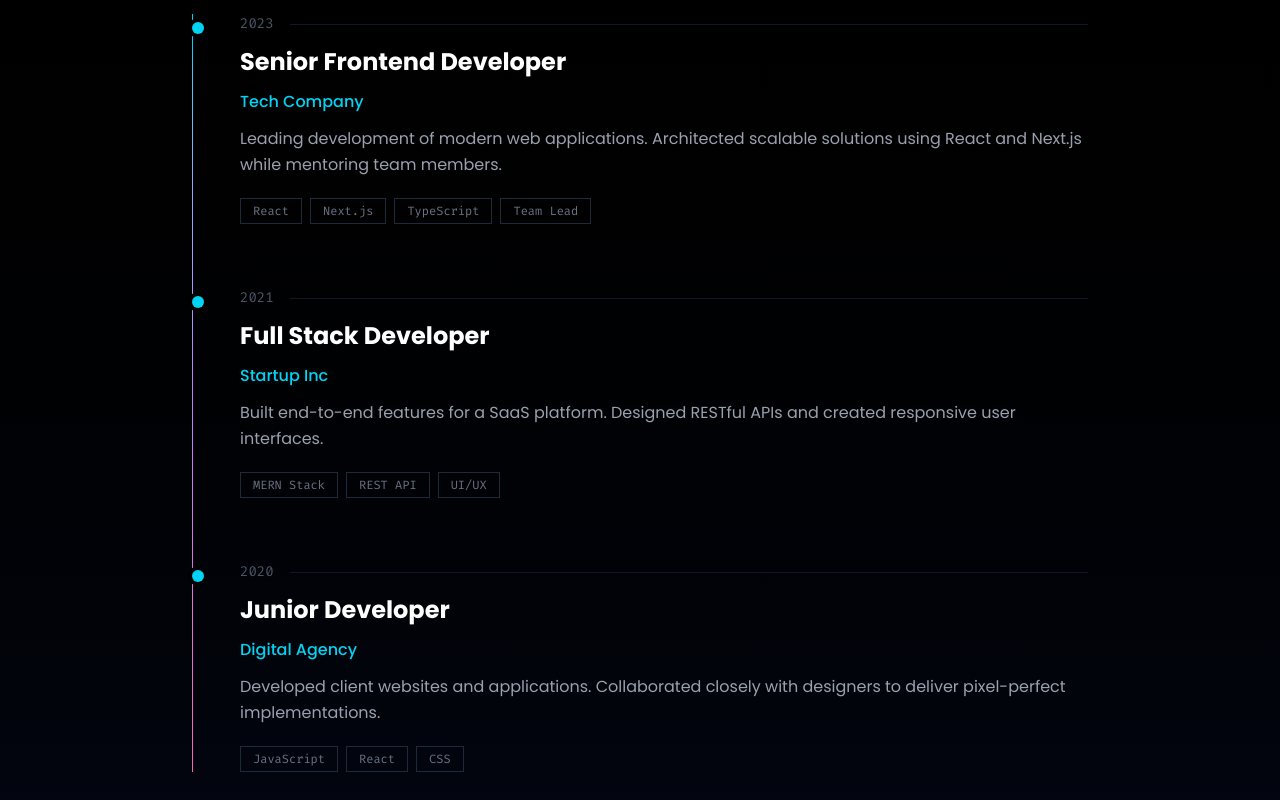
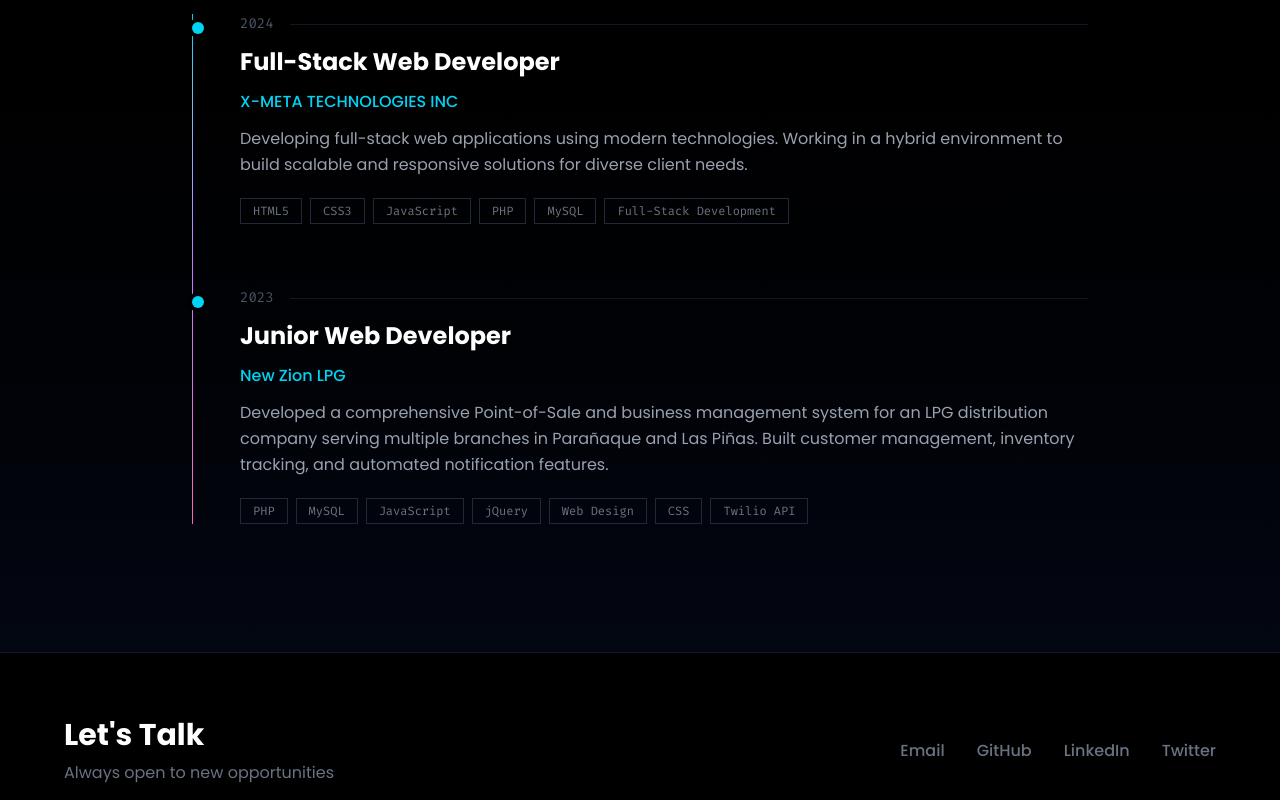
Before and after one commit to icodeninjaX/keith-vergara, a Next.js app: page / in a window 1280 px wide. Shown: the part 3900-4700 px from the top of the page. Built offline with nearby package versions, Linux system fonts and the light colour scheme.

Commit message:
edited work experience

```diff
--- a/app/page.tsx
+++ b/app/page.tsx
@@ -323,31 +323,21 @@
             <div className="space-y-16 relative before:absolute before:left-0 before:top-0 before:bottom-0 before:w-px before:bg-gradient-to-b before:from-cyan-400 before:via-purple-400 before:to-pink-400">
               <FadeInSection delay={0.1}>
                 <WorkItem
-                  year="2023"
-                  title="Senior Frontend Developer"
-                  company="Tech Company"
-                  description="Leading development of modern web applications. Architected scalable solutions using React and Next.js while mentoring team members."
-                  tags={['React', 'Next.js', 'TypeScript', 'Team Lead']}
+                  year="2024"
+                  title="Full-Stack Web Developer"
+                  company="X-META TECHNOLOGIES INC"
+                  description="Developing full-stack web applications using modern technologies. Working in a hybrid environment to build scalable and responsive solutions for diverse client needs."
+                  tags={['HTML5', 'CSS3', 'JavaScript', 'PHP', 'MySQL', 'Full-Stack Development']}
                 />
               </FadeInSection>
 
               <FadeInSection delay={0.2}>
                 <WorkItem
-                  year="2021"
-                  title="Full Stack Developer"
-                  company="Startup Inc"
-                  description="Built end-to-end features for a SaaS platform. Designed RESTful APIs and created responsive user interfaces."
-                  tags={['MERN Stack', 'REST API', 'UI/UX']}
-                />
-              </FadeInSection>
-
-              <FadeInSection delay={0.3}>
-                <WorkItem
-                  year="2020"
-                  title="Junior Developer"
-                  company="Digital Agency"
-                  description="Developed client websites and applications. Collaborated closely with designers to deliver pixel-perfect implementations."
-                  tags={['JavaScript', 'React', 'CSS']}
+                  year="2023"
+                  title="Junior Web Developer"
+                  company="New Zion LPG"
+                  description="Developed a comprehensive Point-of-Sale and business management system for an LPG distribution company serving multiple branches in Parañaque and Las Piñas. Built customer management, inventory tracking, and automated notification features."
+                  tags={['PHP', 'MySQL', 'JavaScript', 'jQuery', 'Web Design', 'CSS', 'Twilio API']}
                 />
               </FadeInSection>
             </div>
```
Also changed, not shown: 1 other file (tests, documents, lock files or other folders).
